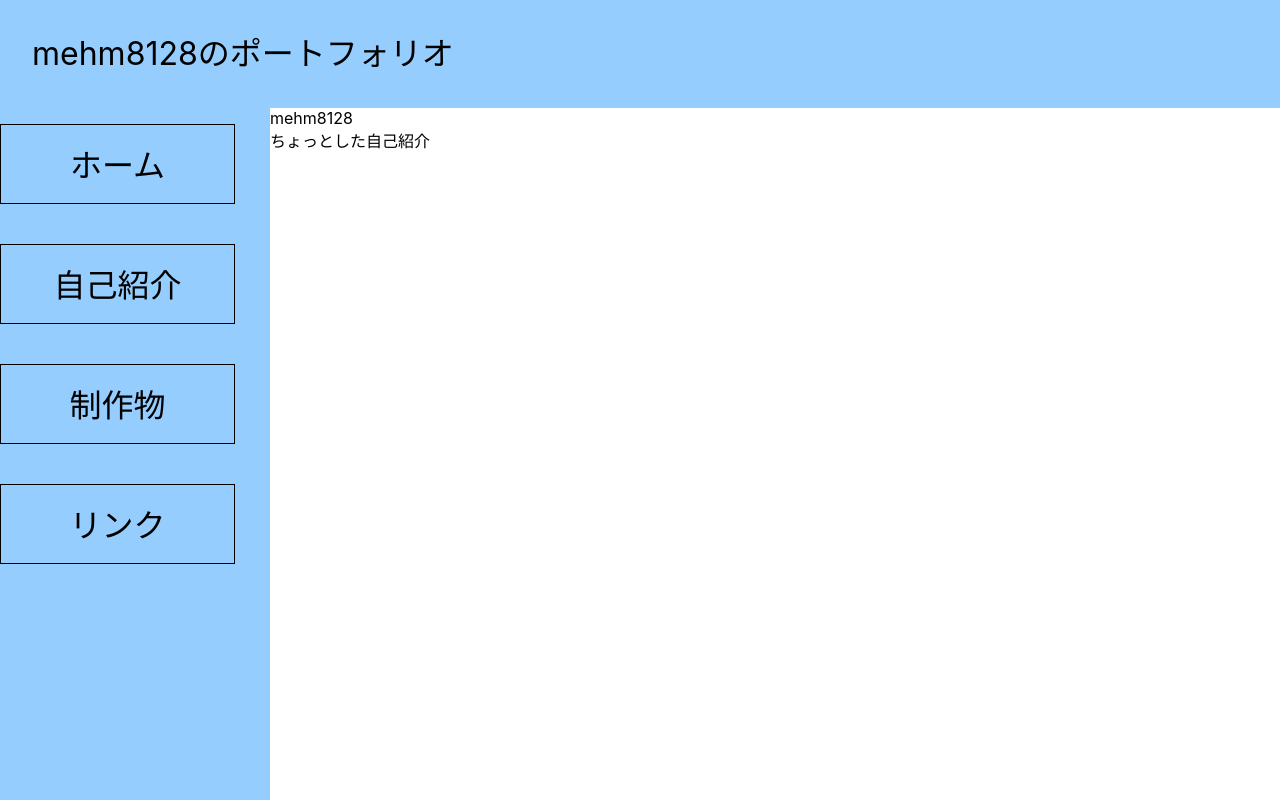
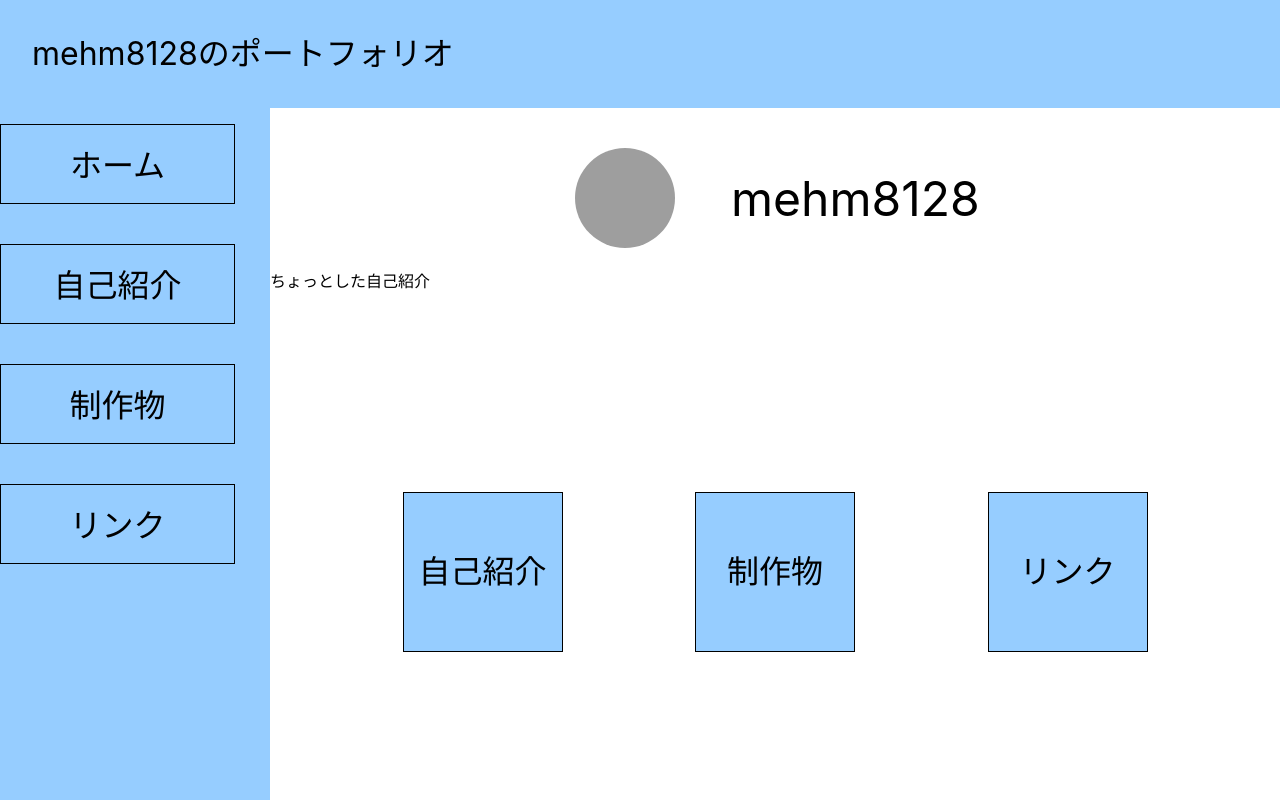
Before and after one commit to mehm8128/portfolio, a React (Create React App) app: page / in a window 1280 px wide. Built offline with nearby package versions, Linux system fonts and the light colour scheme; grey boxes are pictures that could not be loaded.

Commit message:
トップ画面にボタン設置

```diff
--- a/src/pages/Top.module.css
+++ b/src/pages/Top.module.css
@@ -0,0 +1,37 @@
+.top {
+  width: calc(100% - 270px);
+}
+.header {
+  display: flex;
+  align-items: center;
+  margin-top: 40px;
+  width: 400px;
+  margin-right: auto;
+  margin-left: auto;
+}
+.iconImage {
+  width: 100px;
+  height: 100px;
+  border-radius: 50%;
+}
+.name {
+  margin-left: 56px;
+  font-size: 48px;
+}
+.text {
+  margin-bottom: 200px;
+}
+.buttons {
+  display: flex;
+  justify-content: space-evenly;
+  width: 100%;
+}
+.button {
+  border: 1px solid #000000;
+  cursor: pointer;
+  background-color: #96cdff;
+  width: 160px;
+  height: 160px;
+  font-size: 32px;
+  text-align: center;
+}
--- a/src/pages/Top.tsx
+++ b/src/pages/Top.tsx
@@ -1,11 +1,28 @@
 import styles from './Top.module.css'
+import icon from '../assets/mehm8128.png'
+import {useNavigate} from 'react-router-dom'
 
 function Top() {
+  const navigate = useNavigate()
   return (
-    <div>
-      mehm8128
+    <div className={styles.top}>
+      <div className={styles.header}>
+        <img src={icon} alt="icon" className={styles.iconImage} />
+        <span className={styles.name}>mehm8128</span>
+      </div>
       <br />
-      ちょっとした自己紹介
+      <div className={styles.text}>ちょっとした自己紹介</div>
+      <div className={styles.buttons}>
+        <button onClick={() => navigate('/introduction')} className={styles.button}>
+          自己紹介
+        </button>
+        <button onClick={() => navigate('/production')} className={styles.button}>
+          制作物
+        </button>
+        <button onClick={() => navigate('/links')} className={styles.button}>
+          リンク
+        </button>
+      </div>
     </div>
   )
 }
```
